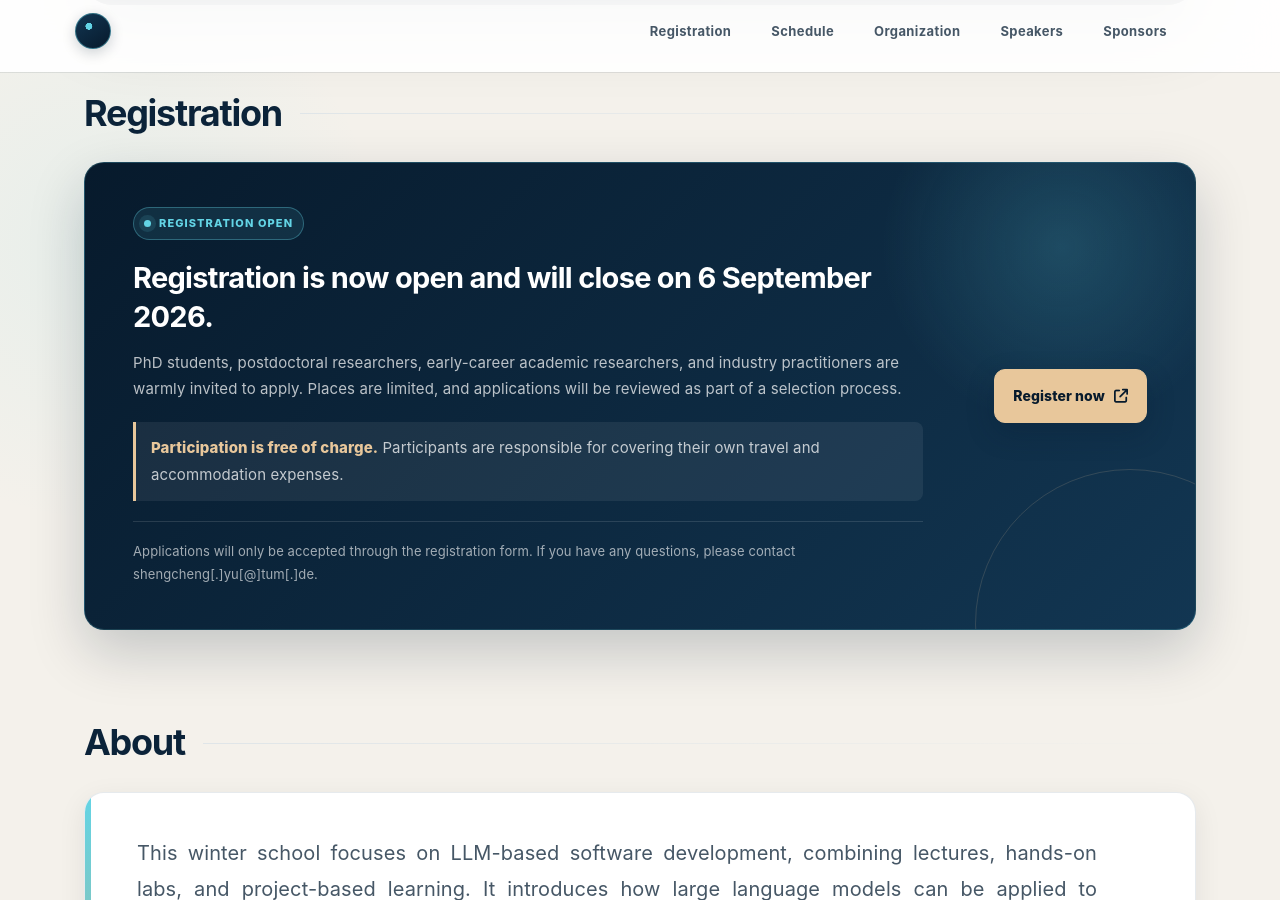
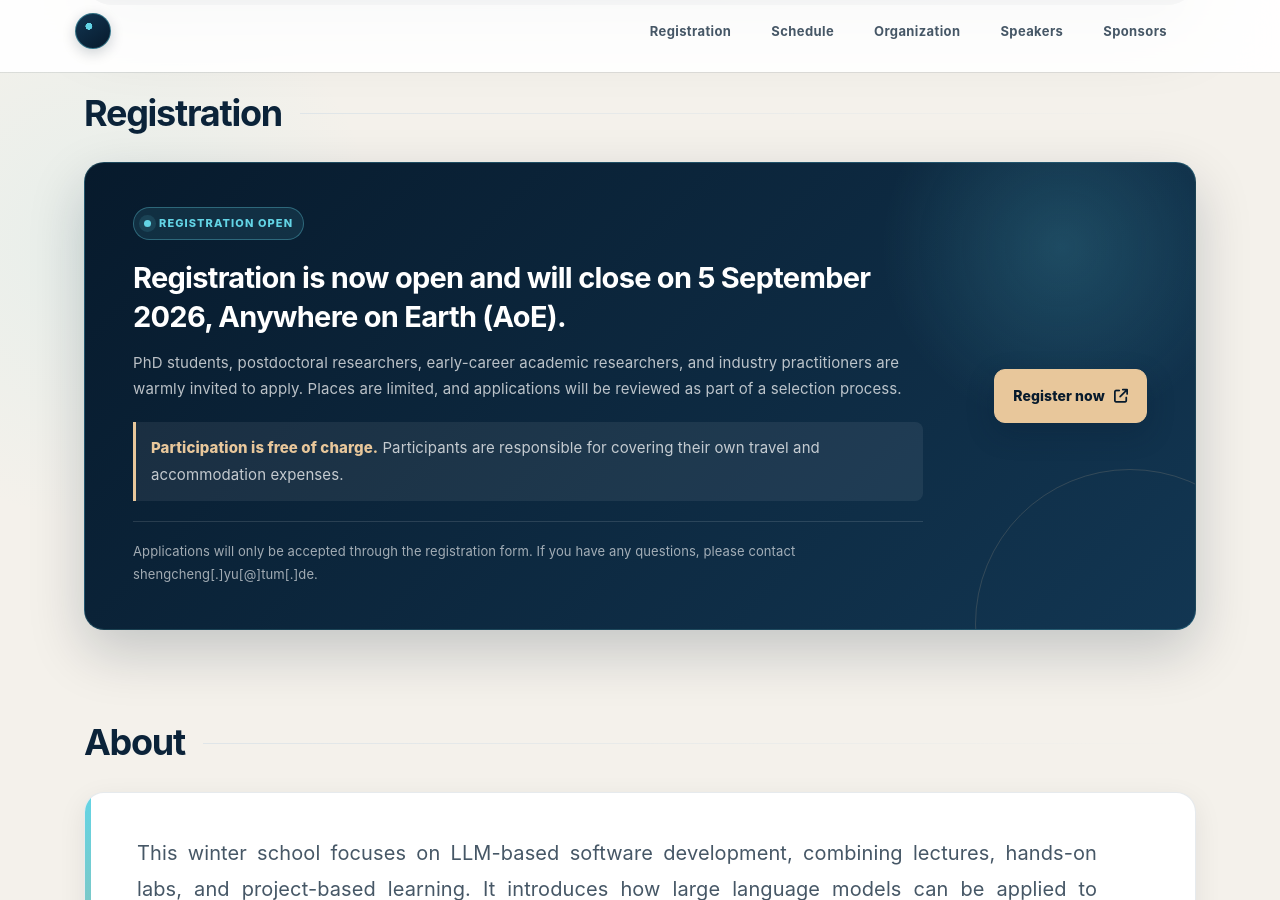
Before and after one commit to LLMSoftwareDev/LLMSoftwareDev.github.io, a Jekyll site: the page built from _pages/home_2026.md, in a window 1280 px wide and 900 px high, scrolled down 672 px. Built offline with Jekyll 4.4.1, drawn with Linux system fonts in a browser that asks for light colours; nearby versions of some CDN libraries; grey boxes are pictures that could not be loaded.

Commit message:
Update registration deadline to AoE

```diff
--- a/_pages/home_2026.md
+++ b/_pages/home_2026.md
@@ -34,7 +34,7 @@ acknowledgements: ""
   <div class="registration-card">
     <div class="registration-copy">
       <div class="registration-status"><span class="status-dot" aria-hidden="true"></span>Registration Open</div>
-      <p class="registration-deadline">Registration is now open and will close on 6 September 2026.</p>
+      <p class="registration-deadline">Registration is now open and will close on 5 September 2026, Anywhere on Earth (AoE).</p>
       <p>PhD students, postdoctoral researchers, early-career academic researchers, and industry practitioners are warmly invited to apply. Places are limited, and applications will be reviewed as part of a selection process.</p>
       <p class="registration-cost"><strong>Participation is free of charge.</strong> Participants are responsible for covering their own travel and accommodation expenses.</p>
       <p class="registration-note">Applications will only be accepted through the registration form. If you have any questions, please contact shengcheng[.]yu[@]tum[.]de.</p>
```
